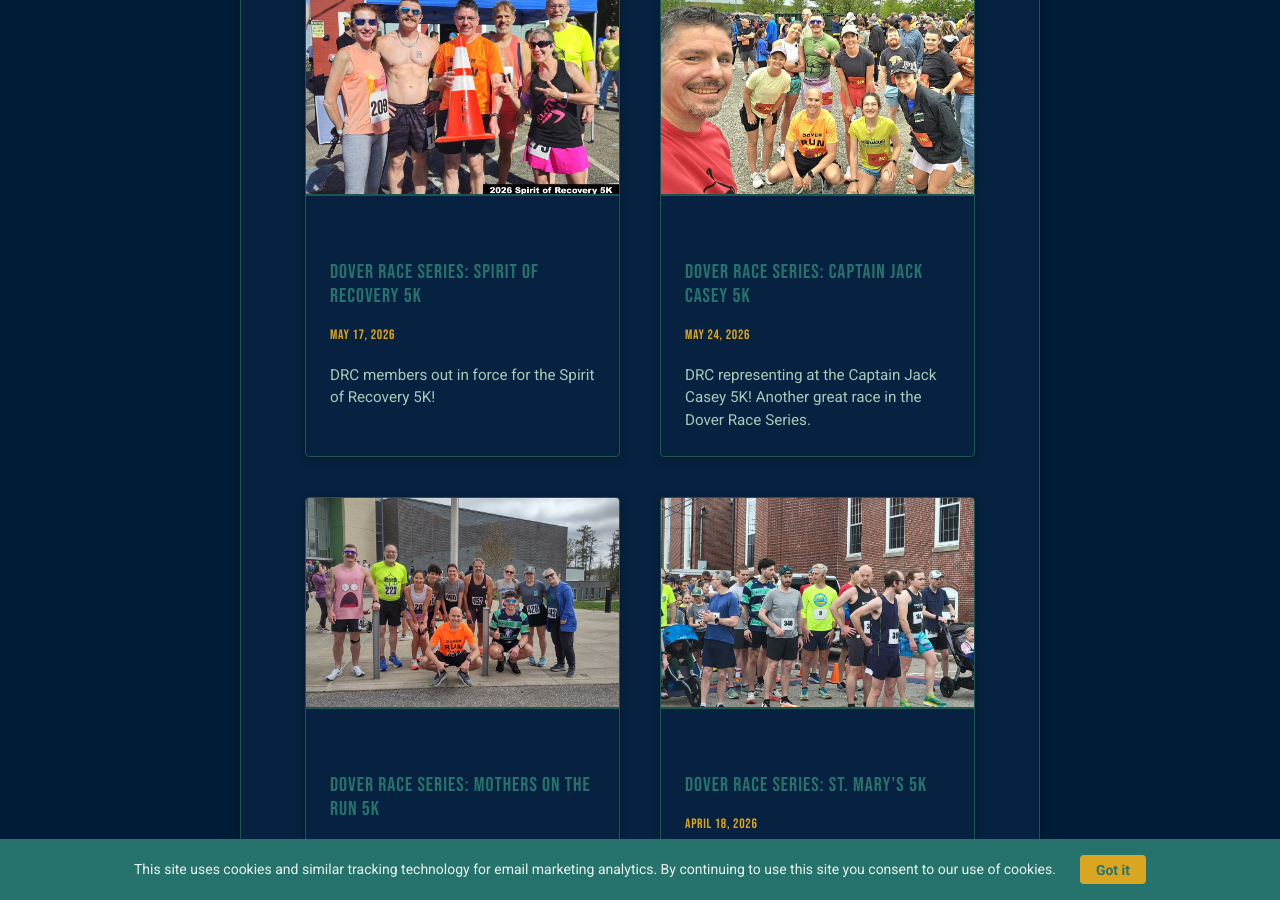
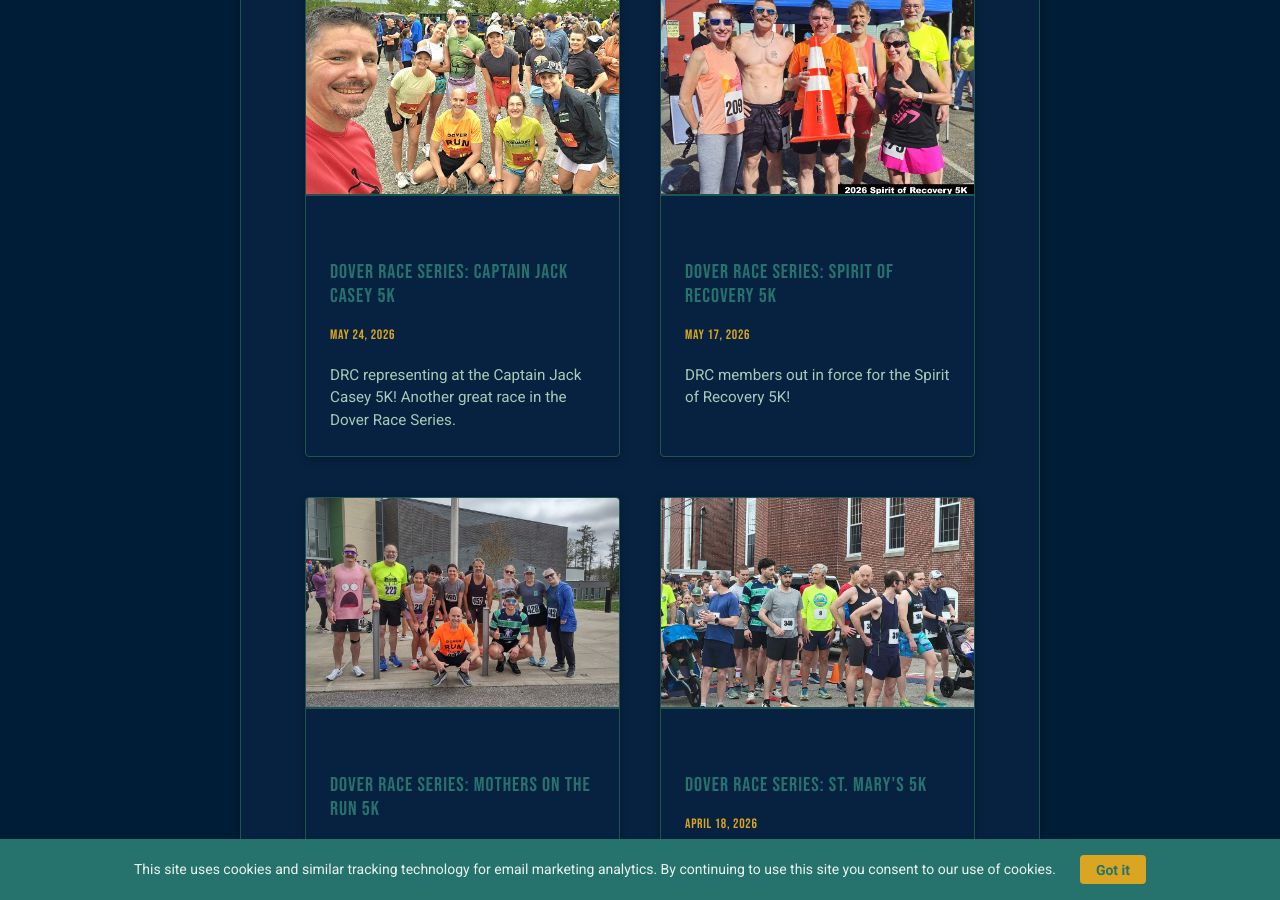
Before and after one commit to dekay2001/dover-run-club-website, a Jekyll site: the page built from gallery.md, in a window 1280 px wide and 900 px high, scrolled down 412 px. Built offline with Jekyll 4.4.1, drawn with Linux system fonts in a browser that asks for light colours; some of the changed lines change nothing that is shown.

Commit message:
Fix gallery order and update Captain Jack Casey 5K alt text to start line

```diff
--- a/_data/gallery.yml
+++ b/_data/gallery.yml
@@ -1,3 +1,10 @@
+
+- image: /assets/images/2026-05-24-dover-race-series-capt-jack-casey5k-1200.jpg
+  image_base: /assets/images/2026-05-24-dover-race-series-capt-jack-casey5k
+  title: "Dover Race Series: Captain Jack Casey 5K"
+  date: "2026-05-24"
+  caption: "DRC representing at the Captain Jack Casey 5K! Another great race in the Dover Race Series."
+  alt: "Dover Run Club members at the Captain Jack Casey 5K start line"
 
 - image: /assets/images/2026-05-17-dover-race-series-spirit-of-recovery5k-1200.jpg
   image_base: /assets/images/2026-05-17-dover-race-series-spirit-of-recovery5k
@@ -5,13 +12,6 @@
   date: "2026-05-17"
   caption: "DRC members out in force for the Spirit of Recovery 5K!"
   alt: "Dover Run Club members posing at the Spirit of Recovery 5K"
-
-- image: /assets/images/2026-05-24-dover-race-series-capt-jack-casey5k-1200.jpg
-  image_base: /assets/images/2026-05-24-dover-race-series-capt-jack-casey5k
-  title: "Dover Race Series: Captain Jack Casey 5K"
-  date: "2026-05-24"
-  caption: "DRC representing at the Captain Jack Casey 5K! Another great race in the Dover Race Series."
-  alt: "Dover Run Club members at the Captain Jack Casey 5K finish line"
 
 - image: /assets/images/2026-05-10-dover-race-series-motr5k-1200.jpg
   image_base: /assets/images/2026-05-10-dover-race-series-motr5k
@@ -32,7 +32,7 @@
   title: "Dover Race Series: Red's 5K and 5 Mile"
   date: "2026-04-11"
   caption: "Great times running the Red's Shoe Barn Race in the Dover Race Series!"
-  alt: "Runners at the Dover Race Series Red's Race"
+  alt: "Runners at the Dover Race Series Red's Race start line"
 
 - image: /assets/images/2026-03-14-dover-race-series-run-before-you-crawl-1200.jpg
   image_base: /assets/images/2026-03-14-dover-race-series-run-before-you-crawl
```
